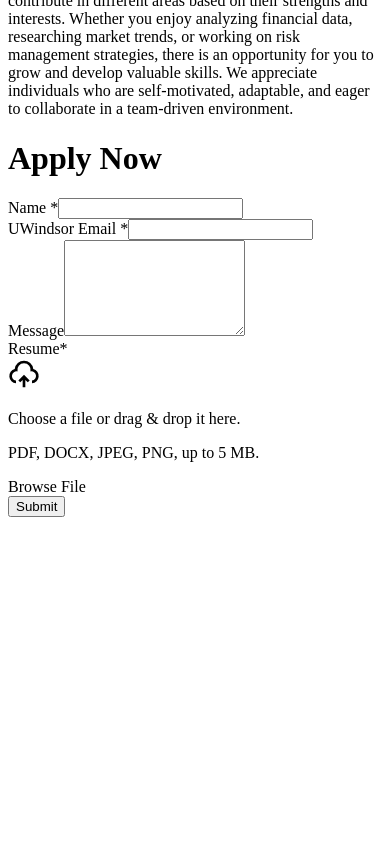
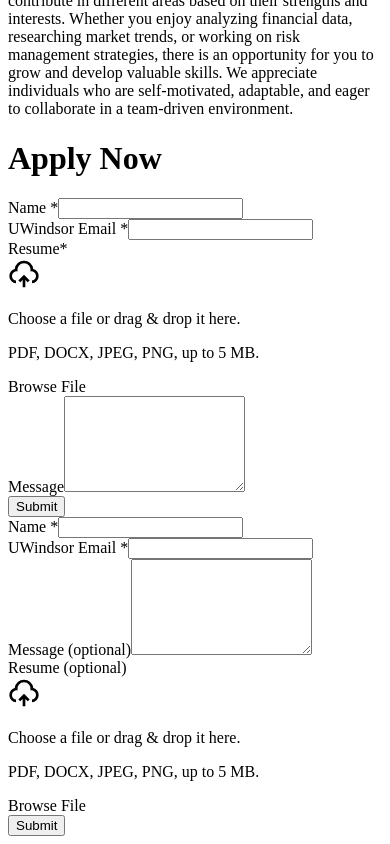
Before and after one commit to JSOSIF-Technology-and-Special-Projects/jsosif-website, a Next.js app: page /Hiring in a window 390 px wide. Shown: the part 854-1698 px from the top of the page. Before the commit the page ends 1379 px from the top, so only its background shows below. Built offline with nearby package versions, Linux system fonts and the light colour scheme.

Commit message:
fixed hiring page responsiveness

```diff
--- a/src/pages/Hiring.tsx
+++ b/src/pages/Hiring.tsx
@@ -170,8 +170,23 @@ export default function Hiring() {
 							<hr className="w-full mx-auto mt-1" />
 						</h1>
 						<p className="text-lg text-gray-700 leading-relaxed">
-						We seek driven students eager to explore the world of finance, investing, and market analysis. While experience is not required, we value individuals with a strong interest in financial markets, portfolio management, and risk strategies. A solid understanding of global economic trends and proficiency in Microsoft Office, particularly Excel, PowerPoint, and Word, will be beneficial.
-						There are multiple roles available, allowing students to contribute in different areas based on their strengths and interests. Whether you enjoy analyzing financial data, researching market trends, or working on risk management strategies, there is an opportunity for you to grow and develop valuable skills. We appreciate individuals who are self-motivated, adaptable, and eager to collaborate in a team-driven environment.
+							We seek driven students eager to explore the world
+							of finance, investing, and market analysis. While
+							experience is not required, we value individuals
+							with a strong interest in financial markets,
+							portfolio management, and risk strategies. A solid
+							understanding of global economic trends and
+							proficiency in Microsoft Office, particularly Excel,
+							PowerPoint, and Word, will be beneficial. There are
+							multiple roles available, allowing students to
+							contribute in different areas based on their
+							strengths and interests. Whether you enjoy analyzing
+							financial data, researching market trends, or
+							working on risk management strategies, there is an
+							opportunity for you to grow and develop valuable
+							skills. We appreciate individuals who are
+							self-motivated, adaptable, and eager to collaborate
+							in a team-driven environment.
 						</p>
 					</div>
 				</div>
@@ -182,12 +197,241 @@ export default function Hiring() {
 				<h1 className="text-4xl sm:text-6xl font-serif italic text-center text-primary mb-8">
 					Apply Now
 				</h1>
+				{/* Desktop */}
 				<form
 					onSubmit={handleSubmit}
-					className="max-w-3xl mx-auto space-y-6 bg-white p-8 rounded-lg sm:shadow-lg"
+					className="max-w-3xl hidden md:block mx-auto space-y-6 bg-white p-8 rounded-lg sm:shadow-lg"
 				>
-				<div className="flex justify-between">
-				<div className="w-1/2">
+					<div className="flex justify-between">
+						<div className="w-1/2 flex flex-col gap-1">
+							<div>
+								<label
+									htmlFor="name"
+									className="block text-sm font-medium text-gray-700"
+								>
+									Name <span className="text-primary">*</span>
+								</label>
+								<input
+									type="text"
+									id="name"
+									name="name"
+									className="mt-1 block w-full px-3 py-2 border border-gray-300 rounded-md"
+									value={formData.name}
+									onChange={handleChange}
+									required
+								/>
+							</div>
+							<div>
+								<label
+									htmlFor="email"
+									className="block text-sm font-medium text-gray-700"
+								>
+									UWindsor Email{" "}
+									<span className="text-primary">*</span>
+								</label>
+								<input
+									type="email"
+									id="email"
+									name="email"
+									className="mt-1 block w-full px-3 py-2 border border-gray-300 rounded-md"
+									value={formData.email}
+									onChange={handleChange}
+									required
+								/>
+							</div>
+							<div>
+								<label className="block text-sm font-medium text-gray-700 mb-1">
+									Resume
+									<span className="text-primary">*</span>
+								</label>
+								{!formData.file ? (
+									<Dropzone
+										onDrop={(acceptedFiles) => {
+											console.log(acceptedFiles);
+											setFormData({
+												...formData,
+												file: acceptedFiles[0],
+											});
+											setFileTypeClass(
+												getFileTypeClass(
+													acceptedFiles[0].type
+												)
+											);
+										}}
+									>
+										{({ getRootProps, getInputProps }) => (
+											<section className="border border-dashed border-gray-300 shadow rounded-lg p-6 h-[93%]">
+												<div
+													{...getRootProps()}
+													className="h-full flex flex-col items-center justify-center text-center"
+												>
+													<input
+														{...getInputProps()}
+													/>
+													<div className="flex flex-col items-center justify-center gap-2">
+														<svg
+															xmlns="http://www.w3.org/2000/svg"
+															width="32"
+															height="32"
+															viewBox="0 0 24 24"
+															className="text-gray-600"
+														>
+															<path
+																fill="currentColor"
+																d="m12 12.586l4.243 4.242l-1.415 1.415L13 16.415V22h-2v-5.587l-1.828 1.83l-1.415-1.415zM12 2a7 7 0 0 1 6.954 6.194A5.5 5.5 0 0 1 18 18.978v-2.014a3.5 3.5 0 1 0-1.111-6.91a5 5 0 1 0-9.777 0a3.5 3.5 0 0 0-1.292 6.88l.18.03v2.014a5.5 5.5 0 0 1-.954-10.784A7 7 0 0 1 12 2"
+															/>
+														</svg>
+														<p className="font-semibold">
+															Choose a file or
+															drag & drop it here.
+														</p>
+														<p className="text-sm text-gray-400 italic">
+															PDF, DOCX, JPEG,
+															PNG, up to 5 MB.
+														</p>
+														<span className="rounded px-2 font-semibold py-1 shadow border">
+															Browse File
+														</span>
+													</div>
+												</div>
+											</section>
+										)}
+									</Dropzone>
+								) : (
+									<div className="flex items-center rounded-lg bg-white h-[93%] ">
+										<div className="flex">
+											<div className="relative h-full justify-center">
+												{/* <File class="w-14 h-14 text-gray-300" /> */}
+												<svg
+													xmlns="http://www.w3.org/2000/svg"
+													width="56"
+													height="56"
+													viewBox="0 0 21 21"
+													className="text-gray-300"
+												>
+													<g
+														fill="none"
+														fillRule="evenodd"
+														stroke="currentColor"
+														strokeLinecap="round"
+														strokeLinejoin="round"
+													>
+														<path d="M16.5 15.5v-7l-5-5h-5a2 2 0 0 0-2 2v10a2 2 0 0 0 2 2h8a2 2 0 0 0 2-2" />
+														<path d="M11.5 3.5v3a2 2 0 0 0 2 2h3" />
+													</g>
+												</svg>
+												<span
+													style={{
+														background:
+															fileTypeClass,
+													}}
+													className={`absolute capitalize text-white rounded-lg p-1 top-1/3 left-1 text-[0.6rem]`}
+												>
+													{formData.file.type
+														?.split("/")?.[1]
+														?.toUpperCase() ||
+														"Other"}
+												</span>
+											</div>
+											<div className="flex flex-col gap-1 justify-center">
+												<h1 className="font-medium text-sm">
+													{formData?.file?.name}
+												</h1>
+												<div className="flex gap-2 items-center">
+													{formData?.file?.size && (
+														<p className="text-xs text-accent-content">
+															{getFileSizeString(
+																formData.file
+																	.size
+															)}
+														</p>
+													)}
+													<span className="w-4 h-4 flex items-center justify-center bg-green-600 rounded-full">
+														<svg
+															xmlns="http://www.w3.org/2000/svg"
+															width="12"
+															height="12"
+															viewBox="0 0 24 24"
+															className="text-white"
+														>
+															<path
+																fill="currentColor"
+																d="m10 15.17l9.192-9.191l1.414 1.414L10 17.999l-6.364-6.364l1.414-1.414z"
+															/>
+														</svg>
+													</span>
+													<p className="text-white text-xs">
+														Completed
+													</p>
+												</div>
+											</div>
+										</div>
+										<button
+											type="button"
+											onClick={() => {
+												deleteFile();
+											}}
+											className="mr-3 p-1 rounded-full hover:text-red-700 text-gray-700 transition-all"
+										>
+											<svg
+												xmlns="http://www.w3.org/2000/svg"
+												width="20"
+												height="20"
+												viewBox="0 0 24 24"
+											>
+												<path
+													fill="currentColor"
+													d="M7 4V2h10v2h5v2h-2v15a1 1 0 0 1-1 1H5a1 1 0 0 1-1-1V6H2V4zM6 6v14h12V6zm3 3h2v8H9zm4 0h2v8h-2z"
+												/>
+											</svg>
+										</button>
+									</div>
+								)}
+							</div>
+						</div>
+						<div className="ml-10 w-96 mb-4">
+							<label
+								htmlFor="message"
+								className="block text-sm font-medium text-gray-700"
+							>
+								Message
+							</label>
+							<textarea
+								id="message"
+								name="message"
+								rows={6}
+								className="mt-1 block w-full h-full px-3 py-2 border border-gray-300 rounded-md resize-none"
+								value={formData.message}
+								onChange={handleChange}
+							/>
+						</div>
+					</div>
+					<div className="text-center">
+						<button
+							type="submit"
+							className="w-24 h-12 bg-primary text-white rounded-md active:scale-95 transition-all mx-auto flex items-center justify-center"
+						>
+							{!sending ? (
+								"Submit"
+							) : (
+								<div
+									className="inline-block h-6 w-6 animate-spin rounded-full border-2 border-solid border-current border-r-transparent align-[-0.125em] motion-reduce:animate-[spin_1.5s_linear_infinite]"
+									role="status"
+								>
+									<span className="!absolute !-m-px !h-px !w-px !overflow-hidden !whitespace-nowrap !border-0 !p-0 ![clip:rect(0,0,0,0)]">
+										Sending...
+									</span>
+								</div>
+							)}
+						</button>
+					</div>
+				</form>
+
+				{/* Mobile */}
+				<form
+					onSubmit={handleSubmit}
+					className="max-w-lg md:hidden block mx-auto space-y-6 bg-white p-8 rounded-lg sm:shadow-lg"
+				>
 					<div>
 						<label
 							htmlFor="name"
@@ -228,7 +472,7 @@ export default function Hiring() {
 							htmlFor="message"
 							className="block text-sm font-medium text-gray-700"
 						>
-							Message
+							Message (optional)
 						</label>
 						<textarea
 							id="message"
@@ -239,11 +483,9 @@ export default function Hiring() {
 							onChange={handleChange}
 						/>
 					</div>
-				</div>
 					<div>
 						<label className="block text-sm font-medium text-gray-700 mb-1">
-							Resume
-							<span className="text-primary">*</span>
+							Resume (optional)
 						</label>
 						{!formData.file ? (
 							<Dropzone
@@ -259,8 +501,8 @@ export default function Hiring() {
 								}}
 							>
 								{({ getRootProps, getInputProps }) => (
-									<section className="border border-dashed border-gray-300 shadow rounded-lg p-6 h-[93%]">
-										<div {...getRootProps()} className="h-full flex flex-col items-center justify-center text-center">
+									<section className="border border-dashed border-gray-300 shadow rounded-lg p-6">
+										<div {...getRootProps()}>
 											<input {...getInputProps()} />
 											<div className="flex flex-col items-center justify-center gap-2">
 												<svg
@@ -275,11 +517,11 @@ export default function Hiring() {
 														d="m12 12.586l4.243 4.242l-1.415 1.415L13 16.415V22h-2v-5.587l-1.828 1.83l-1.415-1.415zM12 2a7 7 0 0 1 6.954 6.194A5.5 5.5 0 0 1 18 18.978v-2.014a3.5 3.5 0 1 0-1.111-6.91a5 5 0 1 0-9.777 0a3.5 3.5 0 0 0-1.292 6.88l.18.03v2.014a5.5 5.5 0 0 1-.954-10.784A7 7 0 0 1 12 2"
 													/>
 												</svg>
-												<p className="font-semibold">
+												<p className="font-semibold text-center">
 													Choose a file or drag & drop
 													it here.
 												</p>
-												<p className="text-sm text-gray-400 italic">
+												<p className="text-sm text-gray-400 italic text-center">
 													PDF, DOCX, JPEG, PNG, up to
 													5 MB.
 												</p>
@@ -292,9 +534,9 @@ export default function Hiring() {
 								)}
 							</Dropzone>
 						) : (
-							<div className="flex items-center w-full  py-2 px-[1.65rem] border rounded-lg bg-white h-[93%] ">
+							<div className="flex items-center justify-between w-full h-fit p-2 border rounded-lg bg-white">
 								<div className="flex">
-									<div className="relative h-full justify-center">
+									<div className="relative">
 										{/* <File class="w-14 h-14 text-gray-300" /> */}
 										<svg
 											xmlns="http://www.w3.org/2000/svg"
@@ -379,7 +621,6 @@ export default function Hiring() {
 							</div>
 						)}
 					</div>
-				</div>
 					<div className="text-center">
 						<button
 							type="submit"
```
